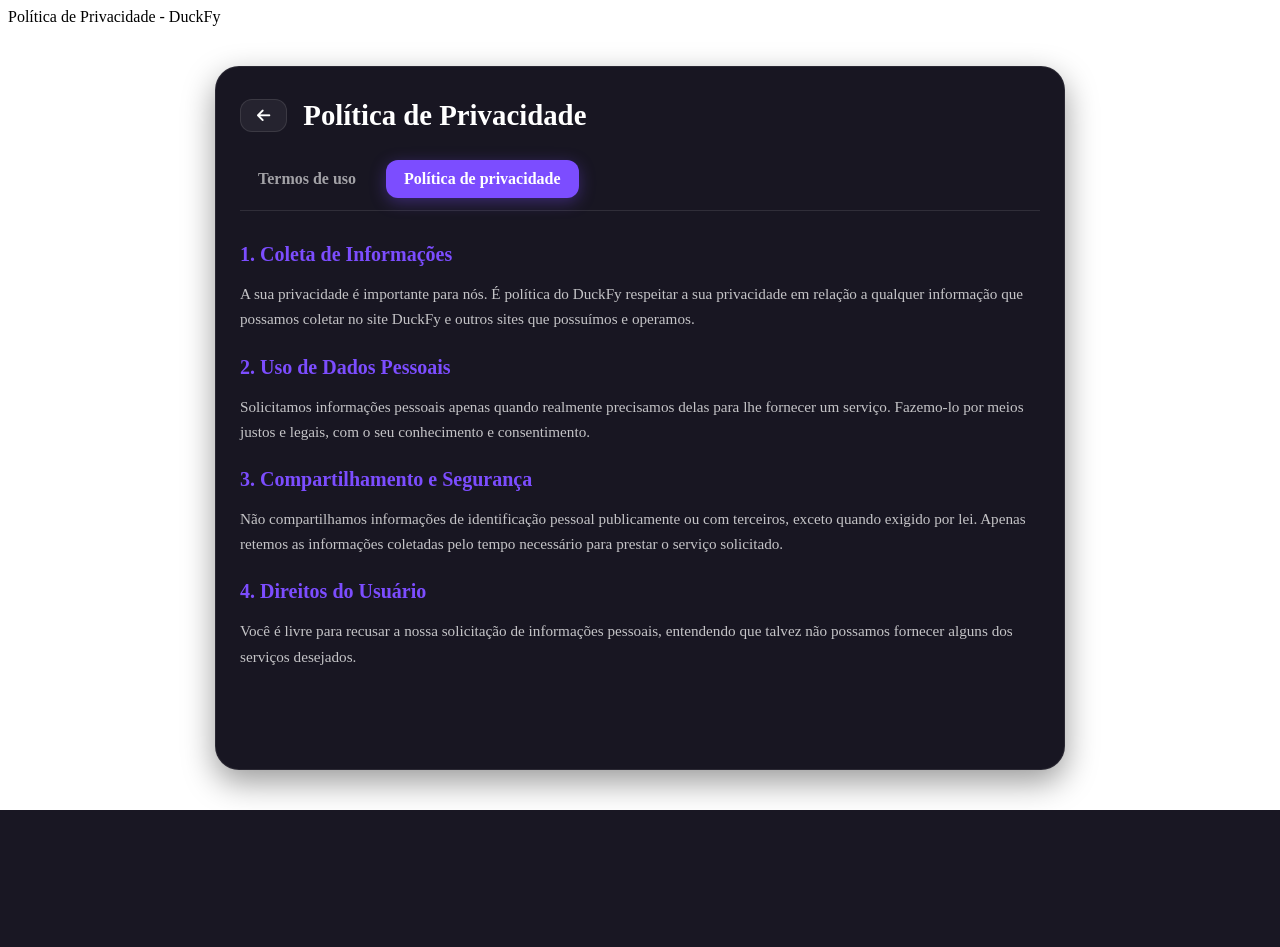
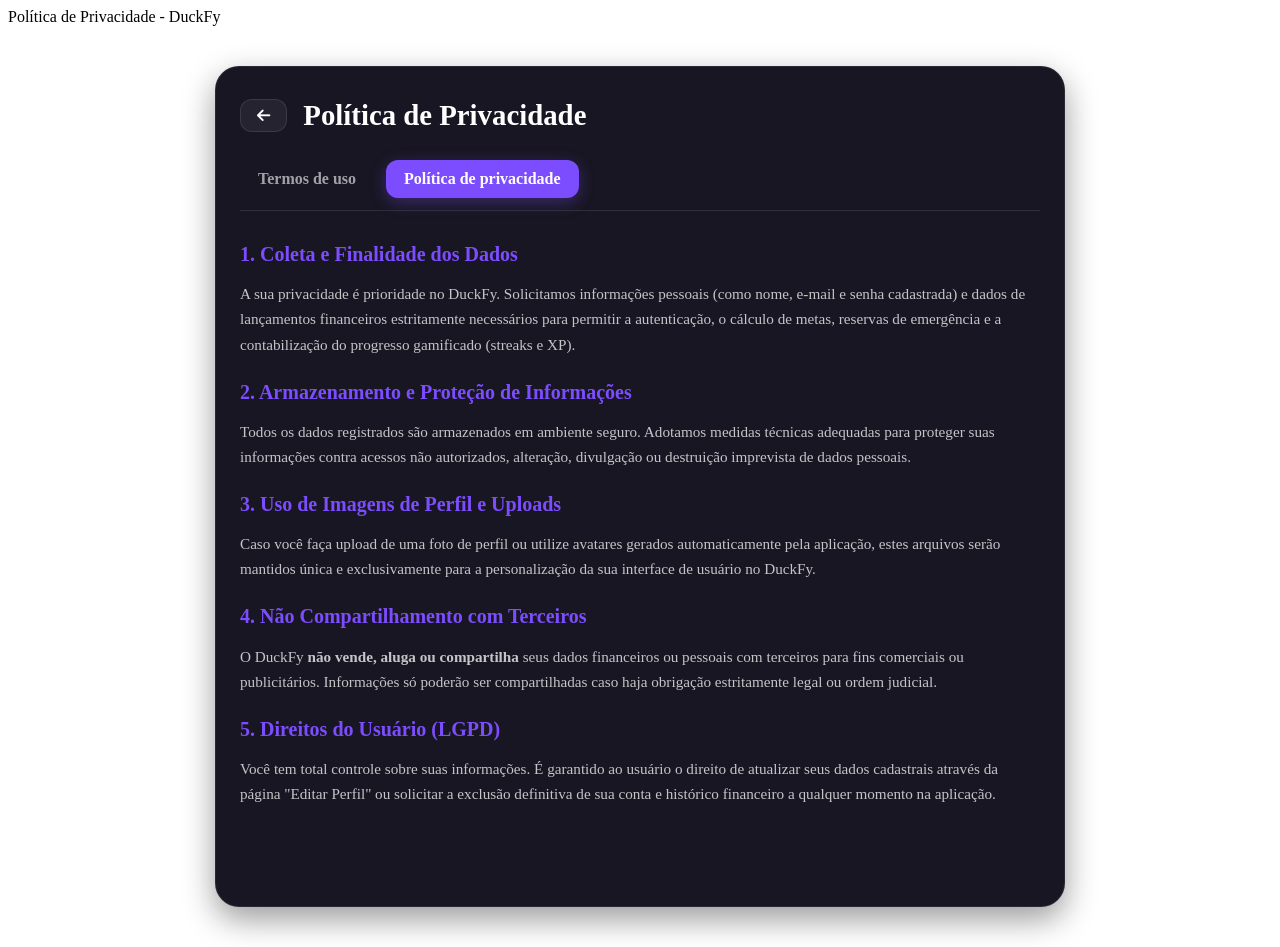
Before and after one commit to migueldinois/DuckFy, a Flask app: page /privacidade in a window 1280 px wide. Before the commit the page ends 810 px from the top, so only its background shows below. Run offline with Flask 3, Linux system fonts and the light colour scheme.

Commit message:
Add: funcionalidade de exclusão de conta e atualização dos documentos de privacidade e termos

```diff
--- a/app.py
+++ b/app.py
@@ -476,6 +476,34 @@ def editar_perfil():
     usuario = Usuario.recuperar_dados_usuario(email_atual)
     return render_template("editar_perfil.html", usuario=usuario)
 
+@app.post("/excluir-conta")
+def excluir_conta_usuario():
+    id_usuario = session.get("id_usuario")
+    if "usuario" not in session or not id_usuario:
+        flash("Faça login novamente para excluir sua conta.", "error")
+        return redirect(url_for("index"))
+
+    dados_usuario = Usuario.recuperar_dados_usuario(session["email"])
+    if not Usuario.excluir_usuario(id_usuario):
+        flash("Não foi possível excluir sua conta. Tente novamente.", "error")
+        return redirect(url_for("editar_perfil"))
+
+    foto_perfil = (dados_usuario or {}).get("foto_perfil", "")
+    prefixo_upload = "/static/uploads/perfis/"
+    if foto_perfil.startswith(prefixo_upload):
+        caminho_foto = os.path.join(
+            app.static_folder,
+            "uploads",
+            "perfis",
+            os.path.basename(foto_perfil)
+        )
+        if os.path.isfile(caminho_foto):
+            os.remove(caminho_foto)
+
+    session.clear()
+    flash("Sua conta e seus dados foram excluídos.", "success")
+    return redirect(url_for("index"))
+
 @app.get("/extrato")
 def tela_extrato():
     try:
@@ -627,11 +655,7 @@ def cadastrar():
 
 @app.get("/redefinir")
 def redefinir():
-
-    if "usuario" in session:
-        return redirect('/dashboard')
-    else:
-        return render_template("redefinir_senha.html")
+    return render_template("redefinir_senha.html")
 
 
 
--- a/templates/privacidade.html
+++ b/templates/privacidade.html
@@ -40,24 +40,29 @@
     <!-- conteúdo -->
     <section class="termos-conteudo">
 
-        <h2>1. Coleta de Informações</h2>
+        <h2>1. Coleta e Finalidade dos Dados</h2>
         <p>
-            A sua privacidade é importante para nós. É política do DuckFy respeitar a sua privacidade em relação a qualquer informação que possamos coletar no site DuckFy e outros sites que possuímos e operamos.
+            A sua privacidade é prioridade no DuckFy. Solicitamos informações pessoais (como nome, e-mail e senha cadastrada) e dados de lançamentos financeiros estritamente necessários para permitir a autenticação, o cálculo de metas, reservas de emergência e a contabilização do progresso gamificado (streaks e XP).
         </p>
 
-        <h2>2. Uso de Dados Pessoais</h2>
+        <h2>2. Armazenamento e Proteção de Informações</h2>
         <p>
-            Solicitamos informações pessoais apenas quando realmente precisamos delas para lhe fornecer um serviço. Fazemo-lo por meios justos e legais, com o seu conhecimento e consentimento.
+            Todos os dados registrados são armazenados em ambiente seguro. Adotamos medidas técnicas adequadas para proteger suas informações contra acessos não autorizados, alteração, divulgação ou destruição imprevista de dados pessoais.
         </p>
 
-        <h2>3. Compartilhamento e Segurança</h2>
+        <h2>3. Uso de Imagens de Perfil e Uploads</h2>
         <p>
-            Não compartilhamos informações de identificação pessoal publicamente ou com terceiros, exceto quando exigido por lei. Apenas retemos as informações coletadas pelo tempo necessário para prestar o serviço solicitado.
+            Caso você faça upload de uma foto de perfil ou utilize avatares gerados automaticamente pela aplicação, estes arquivos serão mantidos única e exclusivamente para a personalização da sua interface de usuário no DuckFy.
         </p>
 
-        <h2>4. Direitos do Usuário</h2>
+        <h2>4. Não Compartilhamento com Terceiros</h2>
         <p>
-            Você é livre para recusar a nossa solicitação de informações pessoais, entendendo que talvez não possamos fornecer alguns dos serviços desejados.
+            O DuckFy <strong>não vende, aluga ou compartilha</strong> seus dados financeiros ou pessoais com terceiros para fins comerciais ou publicitários. Informações só poderão ser compartilhadas caso haja obrigação estritamente legal ou ordem judicial.
+        </p>
+
+        <h2>5. Direitos do Usuário (LGPD)</h2>
+        <p>
+            Você tem total controle sobre suas informações. É garantido ao usuário o direito de atualizar seus dados cadastrais através da página "Editar Perfil" ou solicitar a exclusão definitiva de sua conta e histórico financeiro a qualquer momento na aplicação.
         </p>
 
     </section>
```
Also changed, not shown: model/usuarios.py (+22 -0 lines), static/css/editar_perfil.css (+59 -13 lines), templates/editar_perfil.html (+21 -3 lines), templates/perfil.html (+10 -0 lines), templates/termos.html (+18 -3 lines).
